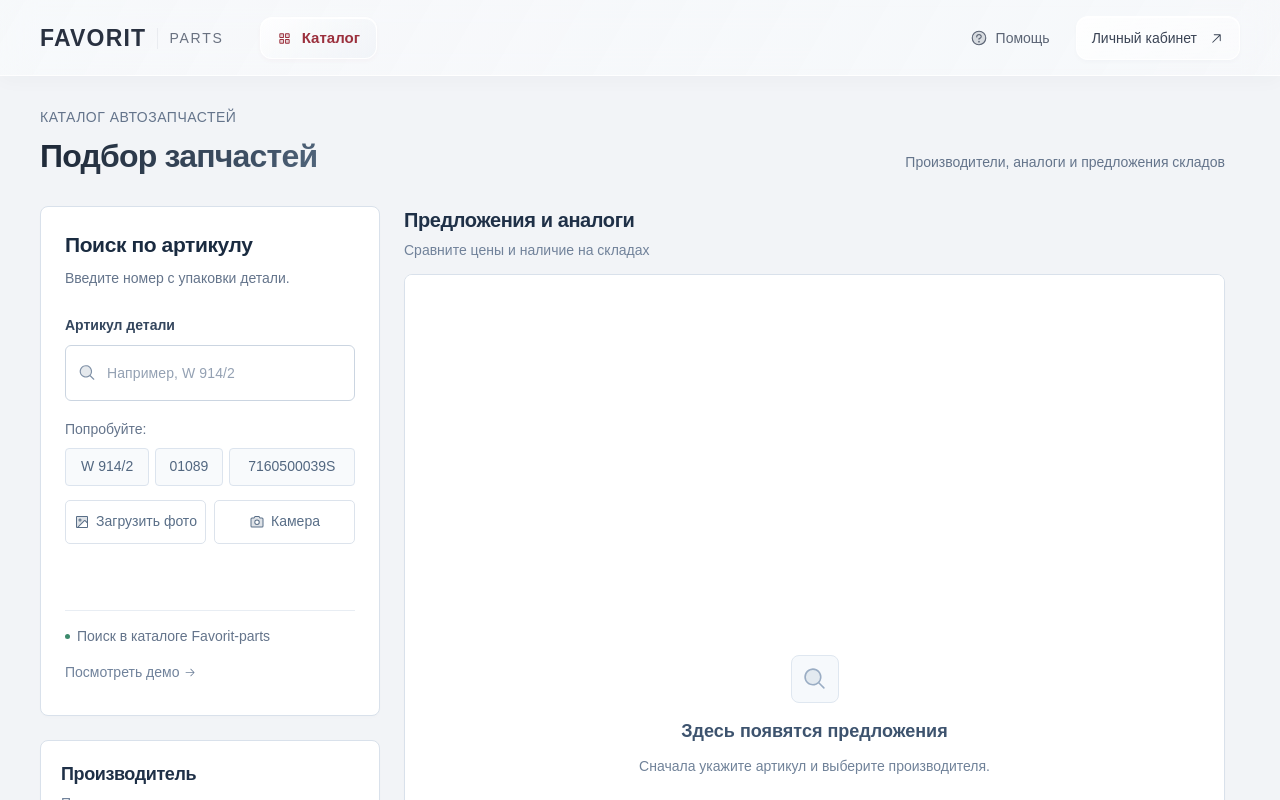
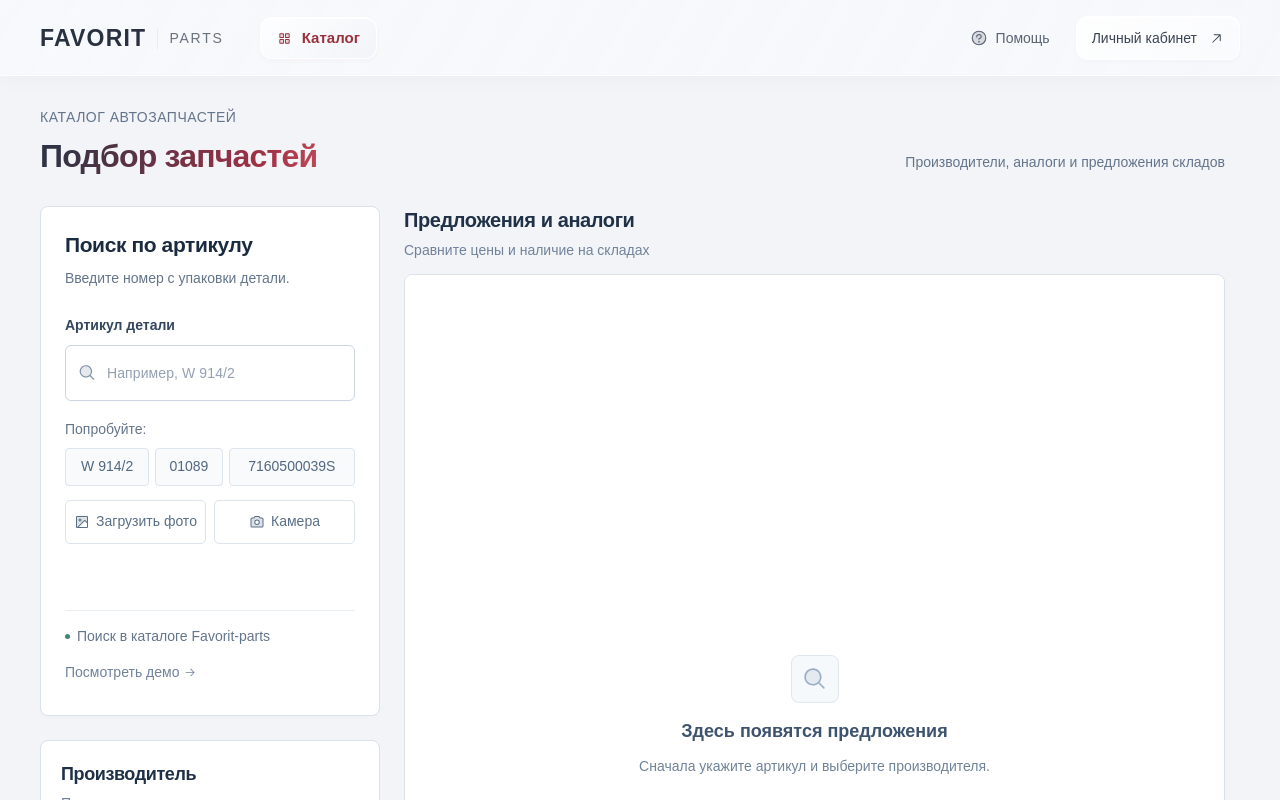
Before and after one commit to AdamBers/ural, a React (Vite) app: page / in a window 1280 px wide. Shown: the top 800 px of the page. Built offline with nearby package versions, Linux system fonts and the light colour scheme; a web font is replaced by a local one.

Commit message:
style: restore warm red gradient to page title

```diff
--- a/src/app/App.module.scss
+++ b/src/app/App.module.scss
@@ -130,7 +130,7 @@
     letter-spacing: -0.8px;
     color: #263344;
     @supports (background-clip: text) {
-      background: linear-gradient(110deg, #202b3a 8%, #415368 80%, #52667c);
+      background: linear-gradient(110deg, #303344 8%, #a33145 80%, #be4a59);
       background-clip: text;
       -webkit-background-clip: text;
       color: transparent;
```
